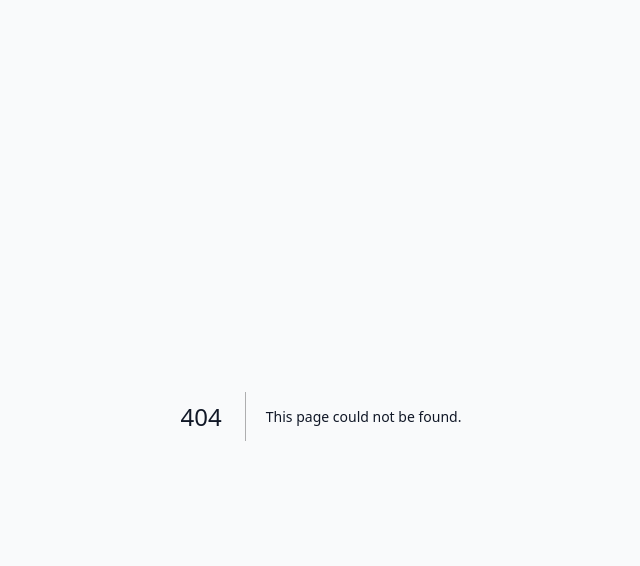
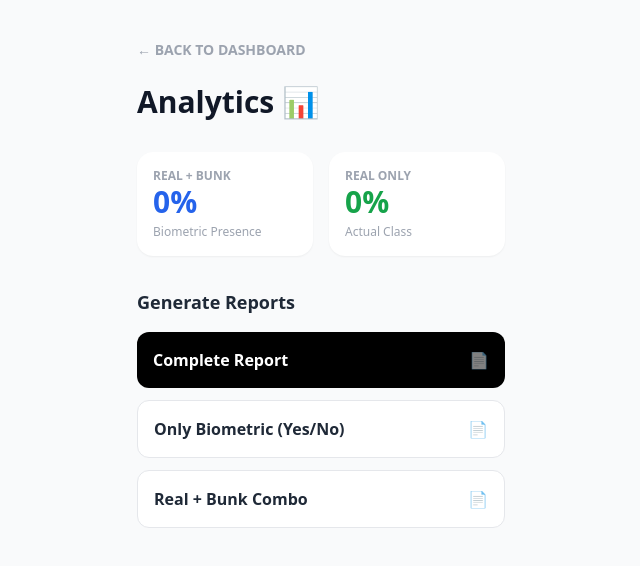
Before and after one commit to try-to-learn-now/Attendence, a Next.js app: page /profile in a window 1280 px wide. Before the commit this address had no page. Shown: the top 566 px of the page, without its empty margins (319-959 px from the left). Built offline with nearby package versions, Linux system fonts and the light colour scheme.

Commit message:
Create page.js

```diff
--- /dev/null
+++ b/app/profile/page.js
@@ -0,0 +1,67 @@
+// app/profile/page.js
+"use client";
+import { useState, useEffect } from 'react';
+import Link from 'next/link';
+
+export default function ProfilePage() {
+  const [stats, setStats] = useState({ total: 0, real: 0, bunk: 0, proxy: 0, absent: 0 });
+
+  useEffect(() => {
+    // Fetch aggregated stats from API (You need to build this API endpoint)
+    fetch('/api/analytics')
+      .then(res => res.json())
+      .then(data => setStats(data));
+  }, []);
+
+  const downloadReport = (type) => {
+    // Trigger PDF generation based on type
+    // type = 'ALL', 'BIO_ONLY', 'REAL_BUNK'
+    window.open(`/api/pdf/generate?type=${type}`, '_blank');
+  };
+
+  return (
+    <div className="min-h-screen bg-gray-50 p-6">
+      <Link href="/" className="text-sm font-bold text-gray-400 mb-6 block">← BACK TO DASHBOARD</Link>
+
+      <h1 className="text-3xl font-black mb-8">Analytics 📊</h1>
+
+      {/* 1. Quick Stats */}
+      <div className="grid grid-cols-2 gap-4 mb-8">
+        <div className="bg-white p-4 rounded-2xl shadow-sm">
+           <p className="text-xs font-bold text-gray-400 uppercase">Real + Bunk</p>
+           <p className="text-3xl font-black text-blue-600">
+             {Math.round(((stats.real + stats.bunk) / stats.total || 0) * 100)}%
+           </p>
+           <p className="text-xs text-gray-400 mt-1">Biometric Presence</p>
+        </div>
+        <div className="bg-white p-4 rounded-2xl shadow-sm">
+           <p className="text-xs font-bold text-gray-400 uppercase">Real Only</p>
+           <p className="text-3xl font-black text-green-600">
+             {Math.round((stats.real / stats.total || 0) * 100)}%
+           </p>
+           <p className="text-xs text-gray-400 mt-1">Actual Class</p>
+        </div>
+      </div>
+
+      {/* 2. Advanced PDF Filters */}
+      <h2 className="text-lg font-bold mb-4 text-gray-800">Generate Reports</h2>
+      <div className="space-y-3">
+        <button onClick={() => downloadReport('ALL')} className="w-full bg-black text-white p-4 rounded-xl font-bold flex justify-between items-center">
+           <span>Complete Report</span>
+           <span className="opacity-50">📄</span>
+        </button>
+
+        <button onClick={() => downloadReport('BIO_ONLY')} className="w-full bg-white border border-gray-200 text-gray-800 p-4 rounded-xl font-bold flex justify-between items-center">
+           <span>Only Biometric (Yes/No)</span>
+           <span className="text-blue-500">📄</span>
+        </button>
+
+        <button onClick={() => downloadReport('REAL_BUNK')} className="w-full bg-white border border-gray-200 text-gray-800 p-4 rounded-xl font-bold flex justify-between items-center">
+           <span>Real + Bunk Combo</span>
+           <span className="text-orange-500">📄</span>
+        </button>
+      </div>
+
+    </div>
+  );
+}
```
